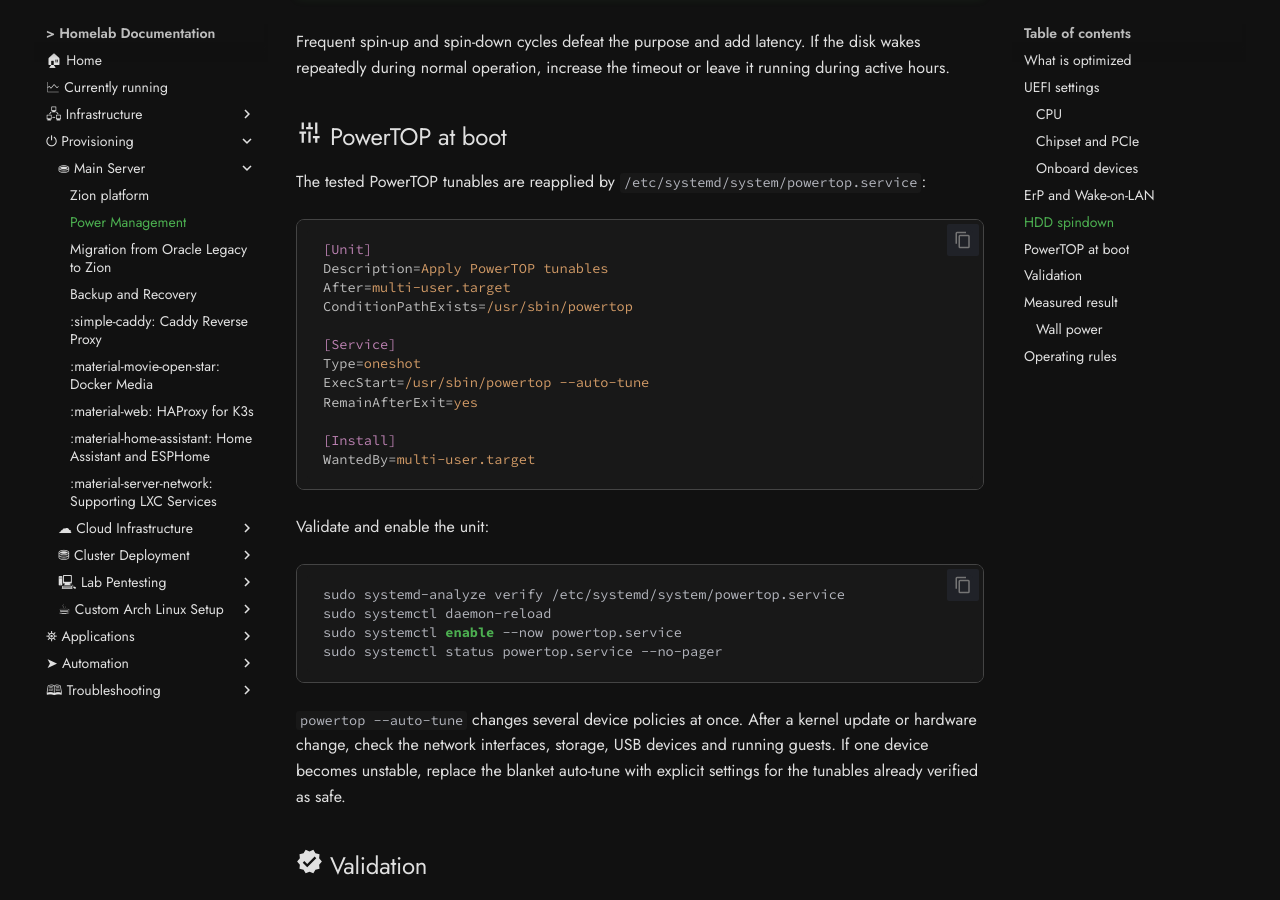
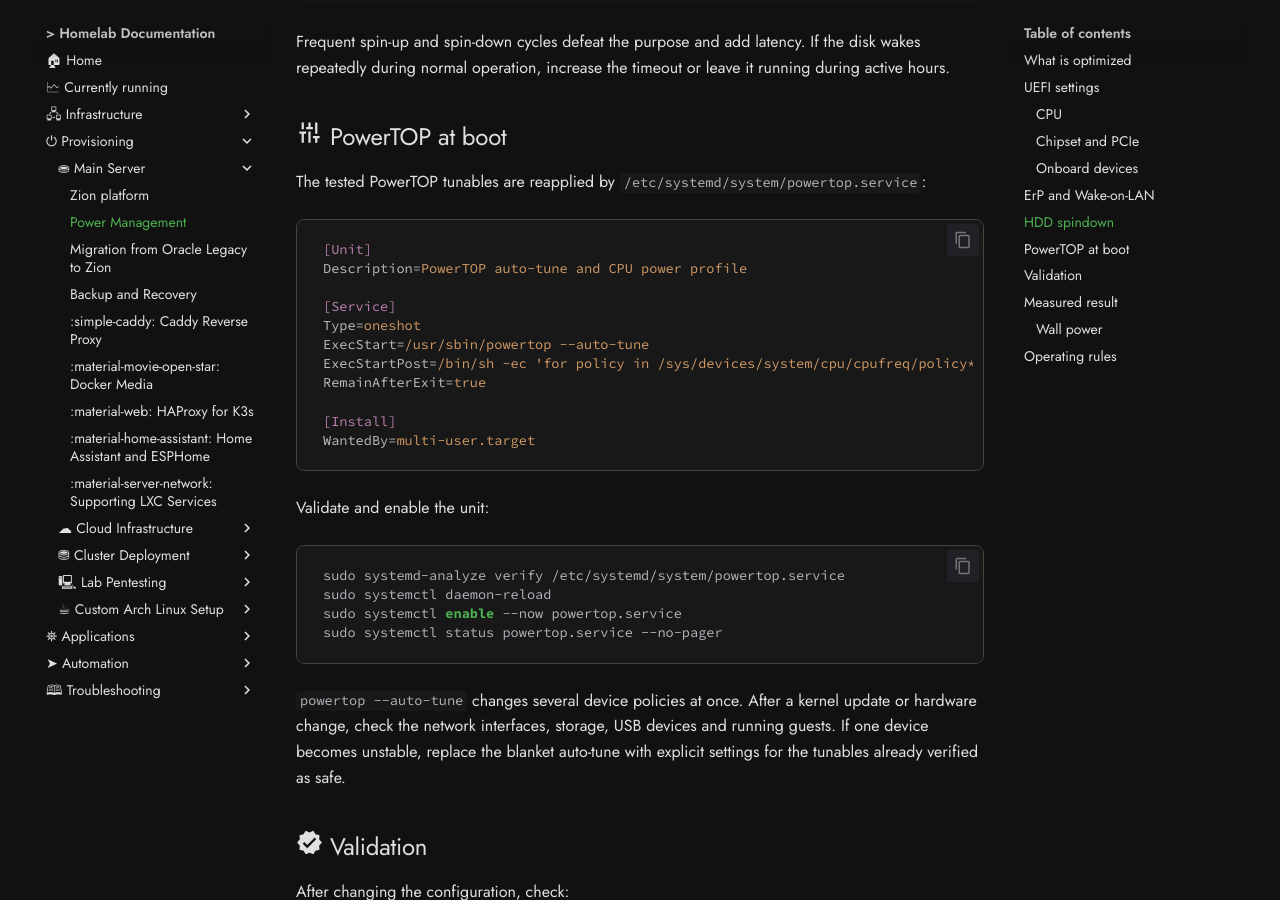
Before and after one commit to kCn3333/homelab, an MkDocs documentation site: the page built from docs/zion/0-power-management.md, in a window 1280 px wide and 900 px high, scrolled down 3331 px. Built offline with MkDocs 1.6.1 and Material for MkDocs 9.7.7, drawn with Linux system fonts in a browser that asks for light colours; comment, search, counter and statistics services are not loaded; some of the changed text lies outside the part shown.

Commit message:
docs: update zion power managment

````diff
--- a/docs/zion/0-power-management.md
+++ b/docs/zion/0-power-management.md
@@ -7,6 +7,7 @@
 ## :material-target: What is optimized
 
 - CPU and package idle states;
+CPU frequency policy and Energy-Performance Preference (EPP);
 - PCIe, DMI and chipset link power management;
 - unused onboard devices;
 - standby behaviour of the mechanical data disk;
@@ -105,14 +106,13 @@
 
 ```ini
 [Unit]
-Description=Apply PowerTOP tunables
-After=multi-user.target
-ConditionPathExists=/usr/sbin/powertop
+Description=PowerTOP auto-tune and CPU power profile
 
 [Service]
 Type=oneshot
 ExecStart=/usr/sbin/powertop --auto-tune
-RemainAfterExit=yes
+ExecStartPost=/bin/sh -ec 'for policy in /sys/devices/system/cpu/cpufreq/policy*; do echo powersave > "$$policy/scaling_governor"; echo balance_performance > "$$policy/energy_performance_preference"; done'
+RemainAfterExit=true
 
 [Install]
 WantedBy=multi-user.target
````
Also changed, not shown: other parts of docs/zion/0-power-management.md (+2 -2 lines).
